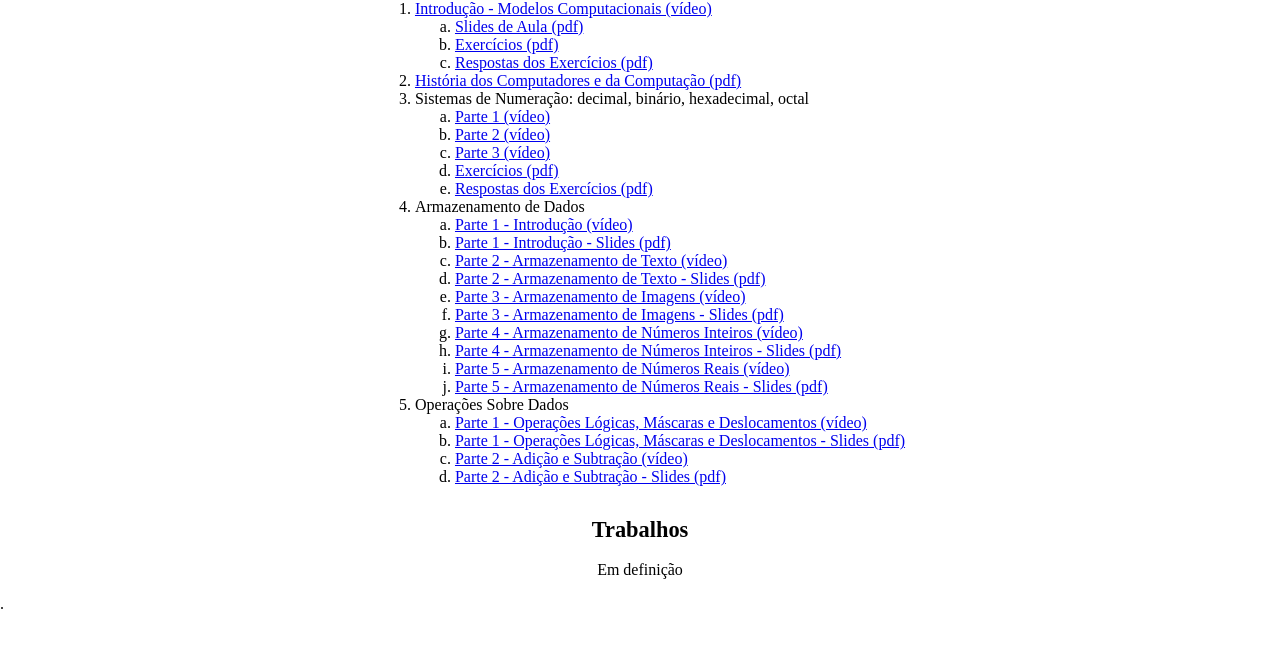
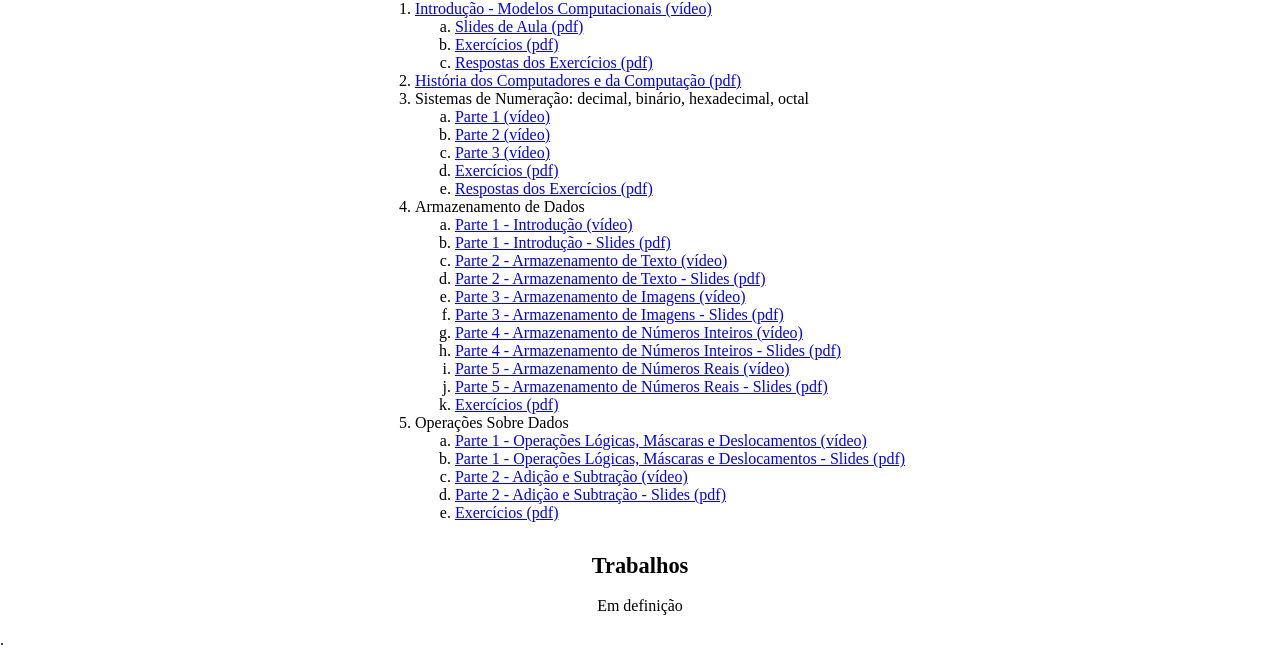
Before and after one commit to daniloeler/daniloeler.github.io, a plain HTML site: page teaching/ICC2020/index.html in a window 1280 px wide. Shown: the part 202-851 px from the top of the page. Before the commit the page ends 815 px from the top, so only its background shows below. Drawn offline with Linux system fonts and the light colour scheme.

Commit message:
exercicios ICC

```diff
--- a/teaching/ICC2020/index.html
+++ b/teaching/ICC2020/index.html
@@ -54,6 +54,7 @@
                                     <li><a href="./files/ICC2020-Atividade4-parte4-slides.pdf">Parte 4 - Armazenamento de Números Inteiros - Slides (pdf)</a></li>
                                     <li><a href="https://youtu.be/OegKMx_kWeo">Parte 5 - Armazenamento de Números Reais (vídeo)</a></li>
                                     <li><a href="./files/ICC2020-Atividade4-parte5-slides.pdf">Parte 5 - Armazenamento de Números Reais - Slides (pdf)</a></li>
+                                    <li><a href="./files/ICC2020-Atividade4.pdf">Exercícios (pdf)</a></li>
                                 </ol>
 
                                 <li>Operações Sobre Dados</li>
@@ -62,6 +63,7 @@
                                     <li><a href="./files/ICC2020-Atividade5-parte1-slides.pdf">Parte 1 - Operações Lógicas, Máscaras e Deslocamentos - Slides (pdf)</a></li>
                                     <li><a href="https://youtu.be/IzS0FsnCK5c">Parte 2 - Adição e Subtração (vídeo)</a></li>
                                     <li><a href="./files/ICC2020-Atividade5-parte2-slides.pdf">Parte 2 - Adição e Subtração - Slides (pdf)</a></li>
+                                    <li><a href="./files/ICC2020-Atividade5.pdf">Exercícios (pdf)</a></li>
                                 </ol>
                             </ol>
                          </div>
```
Also changed, not shown: 4 other files.
